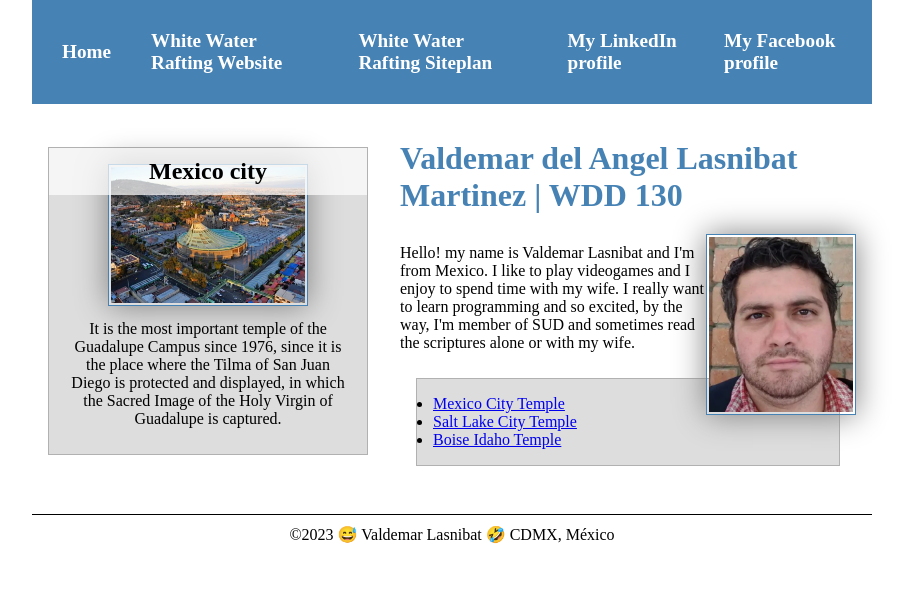
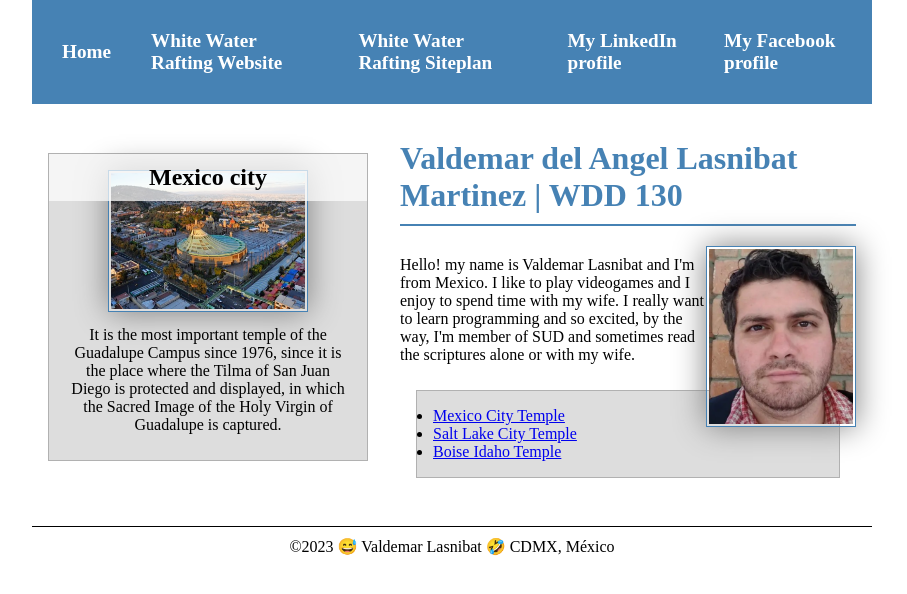
Before and after one commit to Vad2099/wdd130, a plain HTML site: page index.html in a window 1280 px wide. Shown: the whole page, without its empty margins (188-1095 px from the left). Drawn offline with Linux system fonts and the light colour scheme.

```diff
--- a/styles/styles.css
+++ b/styles/styles.css
@@ -22,7 +22,8 @@ nav a {
 }
 
 h1 {
-    border-bottom: whitesmoke;
+    border-bottom: 2px solid steelblue;
+    padding-bottom: 10px;
     color: steelblue;
     margin: 20px 0; /* Spacing around the title */
 }
```
